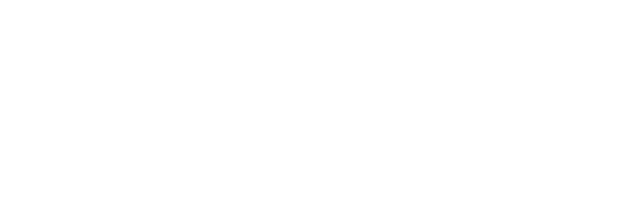
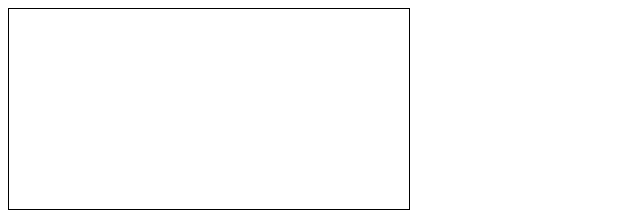
Before and after one commit to ram97-boop/calendar, a plain HTML site: page calendar.html in a window 1280 px wide. Shown: the whole page, without its empty margins (0-640 px from the left). Drawn offline with Linux system fonts and the light colour scheme.

Commit message:
set container height & width, make it a flex

```diff
--- a/style.css
+++ b/style.css
@@ -1,3 +1,10 @@
 body {
     font-family: sans-serif;
 }
+
+.container {
+    width: 400px;
+    height: 200px;
+    display: flex;
+    border: 1px solid black;
+}
```
